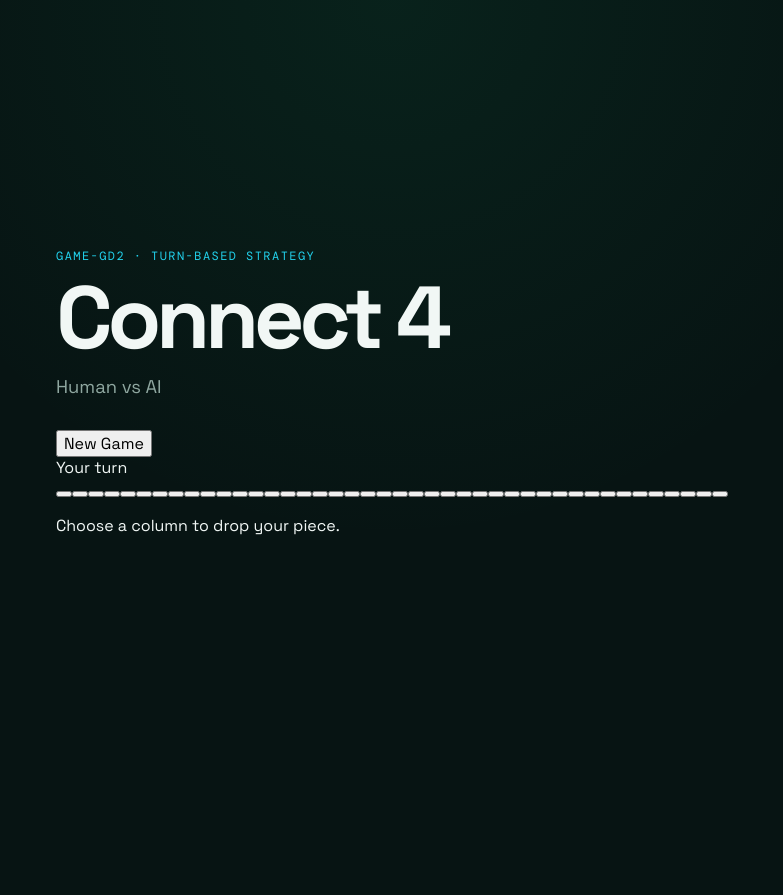
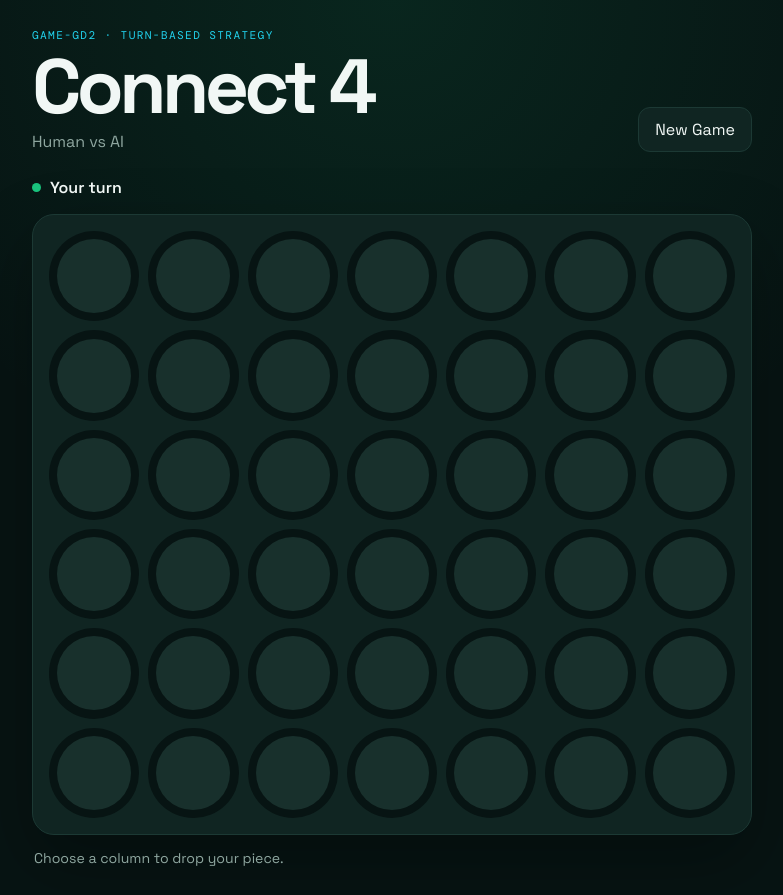
Before and after one commit to MasterDooom/connect4, a React (Vite) app: page / in a window 1280 px wide. Shown: the whole page, without its empty margins (248-1031 px from the left). Before the commit the page ends 800 px from the top, so only its background shows below. Built offline with nearby package versions, Linux system fonts and the light colour scheme.

Commit message:
style: build playable Connect 4 board

```diff
--- a/src/styles/global.css
+++ b/src/styles/global.css
@@ -1,72 +1,29 @@
 @import url('https://fonts.googleapis.com/css2?family=DM+Mono:wght@400;500&family=Space+Grotesk:wght@400;500;600;700&display=swap');
 
-:root {
-  font-family: 'Space Grotesk', system-ui, sans-serif;
-  color: #f1f7f5;
-  background: #071413;
-  font-synthesis: none;
-  text-rendering: optimizeLegibility;
-}
-
+:root { font-family: 'Space Grotesk', system-ui, sans-serif; color: #f1f7f5; background: #071413; font-synthesis: none; text-rendering: optimizeLegibility; }
 * { box-sizing: border-box; }
-
-body {
-  margin: 0;
-  min-width: 320px;
-  min-height: 100vh;
-  background:
-    radial-gradient(circle at 50% 0%, rgba(25, 195, 125, 0.08), transparent 34rem),
-    #071413;
-}
-
-button, input, select { font: inherit; }
-
-.app-shell {
-  min-height: 100vh;
-  display: grid;
-  place-items: center;
-  padding: 24px;
-}
-
-.app-card {
-  width: min(680px, 100%);
-  padding: 48px;
-  border: 1px solid #1c3934;
-  border-radius: 24px;
-  background: #0b1c1a;
-  box-shadow: 0 24px 80px rgba(0, 0, 0, 0.28);
-}
-
-.eyebrow {
-  margin: 0 0 12px;
-  color: #22d3ee;
-  font-family: 'DM Mono', monospace;
-  font-size: 0.75rem;
-  letter-spacing: 0.12em;
-}
-
-h1 {
-  margin: 0;
-  font-size: clamp(3rem, 10vw, 5.5rem);
-  line-height: 0.95;
-  letter-spacing: -0.06em;
-}
-
-.subtitle {
-  margin: 16px 0 32px;
-  color: #8fa7a0;
-  font-size: 1.15rem;
-}
-
-.foundation-state {
-  padding: 16px 18px;
-  border: 1px solid #1c3934;
-  border-radius: 14px;
-  color: #8fa7a0;
-  background: #102522;
-}
-
-@media (max-width: 560px) {
-  .app-shell { padding: 16px; }
-  .app-card { padding: 28px 22px; border-radius: 18px; }
-}
+body { margin: 0; min-width: 320px; min-height: 100vh; background: radial-gradient(circle at 50% 0%, rgba(25,195,125,.1), transparent 34rem), #071413; }
+button { font: inherit; }
+button:focus-visible { outline: 3px solid #22d3ee; outline-offset: 3px; }
+.app-shell { min-height: 100vh; display: grid; place-items: center; padding: 28px 18px; }
+.game-shell { width: min(720px, 100%); }
+.game-header { display:flex; align-items:flex-end; justify-content:space-between; gap:24px; margin-bottom:22px; }
+.eyebrow { margin:0 0 10px; color:#22d3ee; font-family:'DM Mono',monospace; font-size:.7rem; letter-spacing:.12em; }
+h1 { margin:0; font-size:clamp(2.7rem,9vw,4.8rem); line-height:.9; letter-spacing:-.06em; }
+.subtitle { margin:10px 0 0; color:#8fa7a0; }
+.new-game-button { flex:0 0 auto; border:1px solid #1c3934; border-radius:12px; padding:11px 16px; color:#f1f7f5; background:#102522; cursor:pointer; }
+.new-game-button:hover { border-color:#19c37d; }
+.status { display:flex; align-items:center; gap:9px; min-height:26px; margin-bottom:14px; font-weight:600; }
+.status-dot { width:9px; height:9px; border-radius:50%; background:#19c37d; }
+.status-dot.thinking { animation:pulse .9s ease-in-out infinite alternate; }
+.board { display:grid; grid-template-columns:repeat(7,1fr); gap:clamp(5px,1.2vw,9px); padding:clamp(9px,2vw,16px); border:1px solid #1c3934; border-radius:22px; background:#102522; box-shadow:0 28px 70px rgba(0,0,0,.32); }
+.cell { position:relative; aspect-ratio:1; min-width:0; border:0; border-radius:50%; padding:0; background:#071413; cursor:pointer; }
+.cell:disabled { cursor:default; }
+.piece { position:absolute; inset:9%; border-radius:50%; background:#18302c; transition:transform 120ms ease, opacity 120ms ease, box-shadow 120ms ease; }
+.piece-human { background:#19c37d; box-shadow:inset 0 3px 8px rgba(255,255,255,.16),0 0 18px rgba(25,195,125,.14); }
+.piece-ai { background:#22d3ee; box-shadow:inset 0 3px 8px rgba(255,255,255,.16),0 0 18px rgba(34,211,238,.14); }
+.piece-preview { background:#19c37d; opacity:.28; }
+.cell-winning .piece { box-shadow:0 0 0 3px #f1f7f5,0 0 26px rgba(34,211,238,.55); transform:scale(1.06); }
+.hint { margin:14px 2px 0; color:#8fa7a0; font-size:.88rem; }
+@keyframes pulse { from{opacity:.35} to{opacity:1} }
+@media (max-width:560px) { .app-shell{padding:20px 12px} .game-header{align-items:flex-start} .board{border-radius:16px} .new-game-button{padding:9px 12px} }
```
